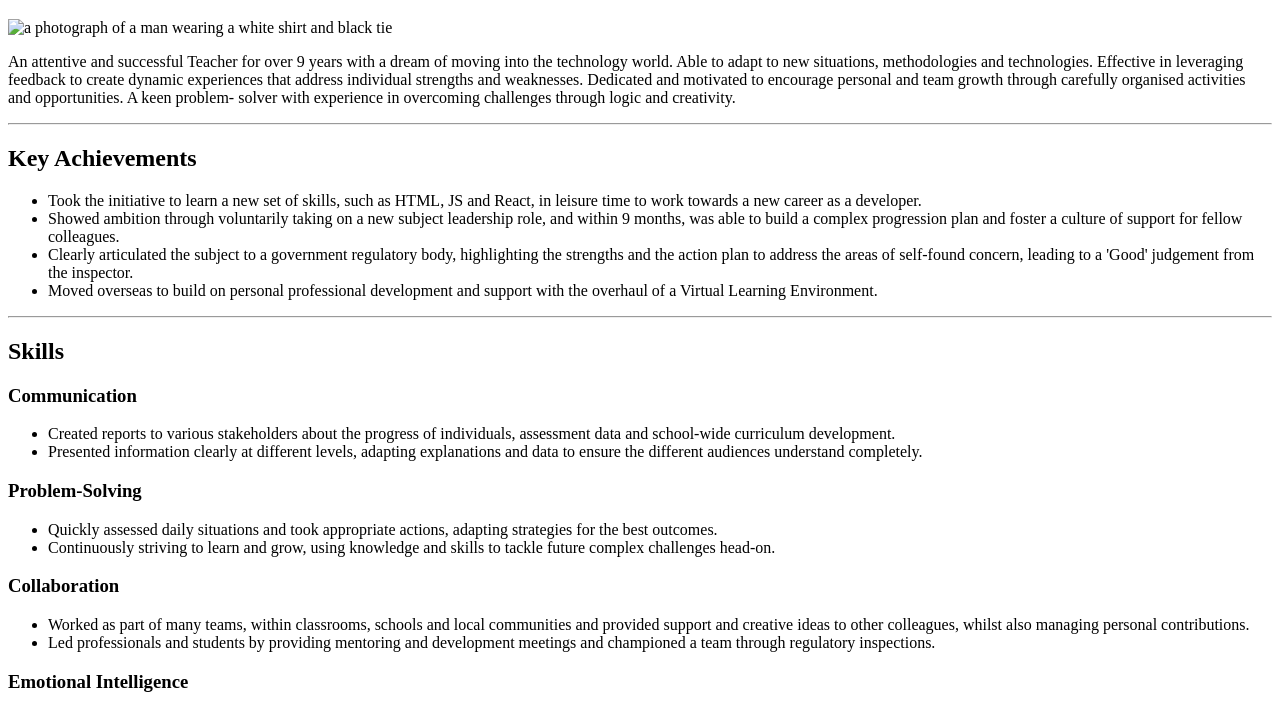
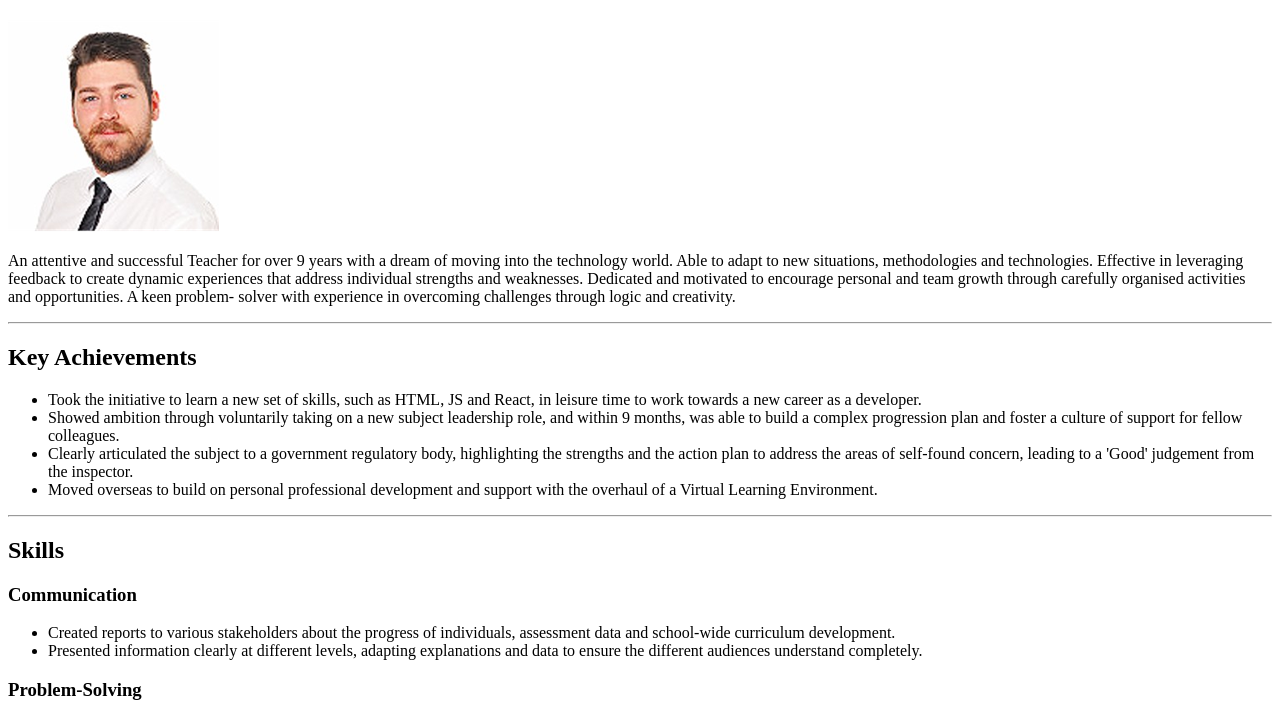
Before and after one commit to Cwyllor/My-Project-Portfolio, a plain HTML site: page public/resume.html in a window 1280 px wide. Shown: the part 61-770 px from the top of the page. Drawn offline with Linux system fonts and the light colour scheme.

Commit message:
Add files via upload

```diff
--- a/public/resume.html
+++ b/public/resume.html
@@ -6,7 +6,7 @@
         </head>
         <body>
             <h1>My Resume</h1>
-            <img src="./Capstone Project 1/assets/images/callum-photo.png" alt="a photograph of a man wearing a white shirt and black tie">
+            <img src="../assets/images/callum-photo.png" alt="a photograph of a man wearing a white shirt and black tie">
             <p>An attentive and successful Teacher for over 9 years with a dream of moving into the technology world. Able to adapt to new situations, methodologies and technologies. Effective in leveraging feedback to create dynamic experiences that address individual strengths and weaknesses. Dedicated and motivated to encourage personal and team growth through carefully organised activities and opportunities. A keen problem- solver with experience in overcoming challenges through logic and creativity. </p>
             <hr />
             <h2>Key Achievements</h2>
```
